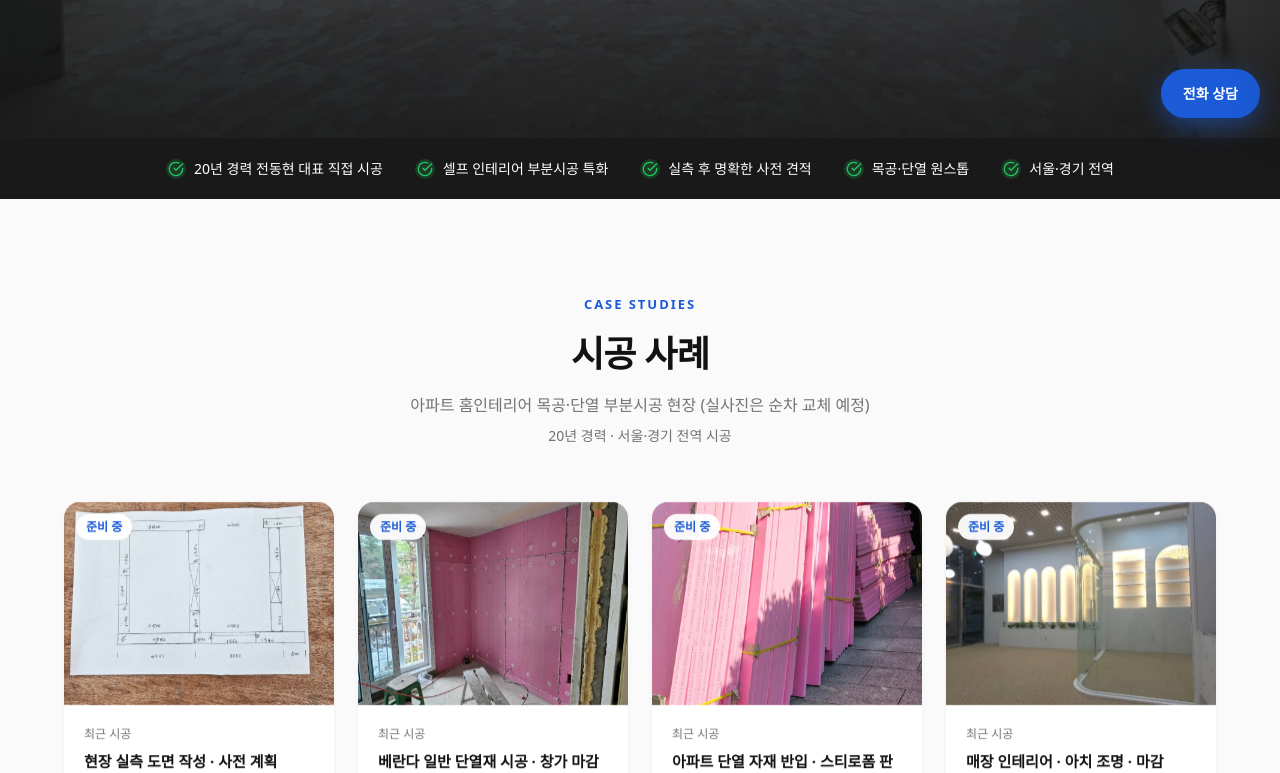
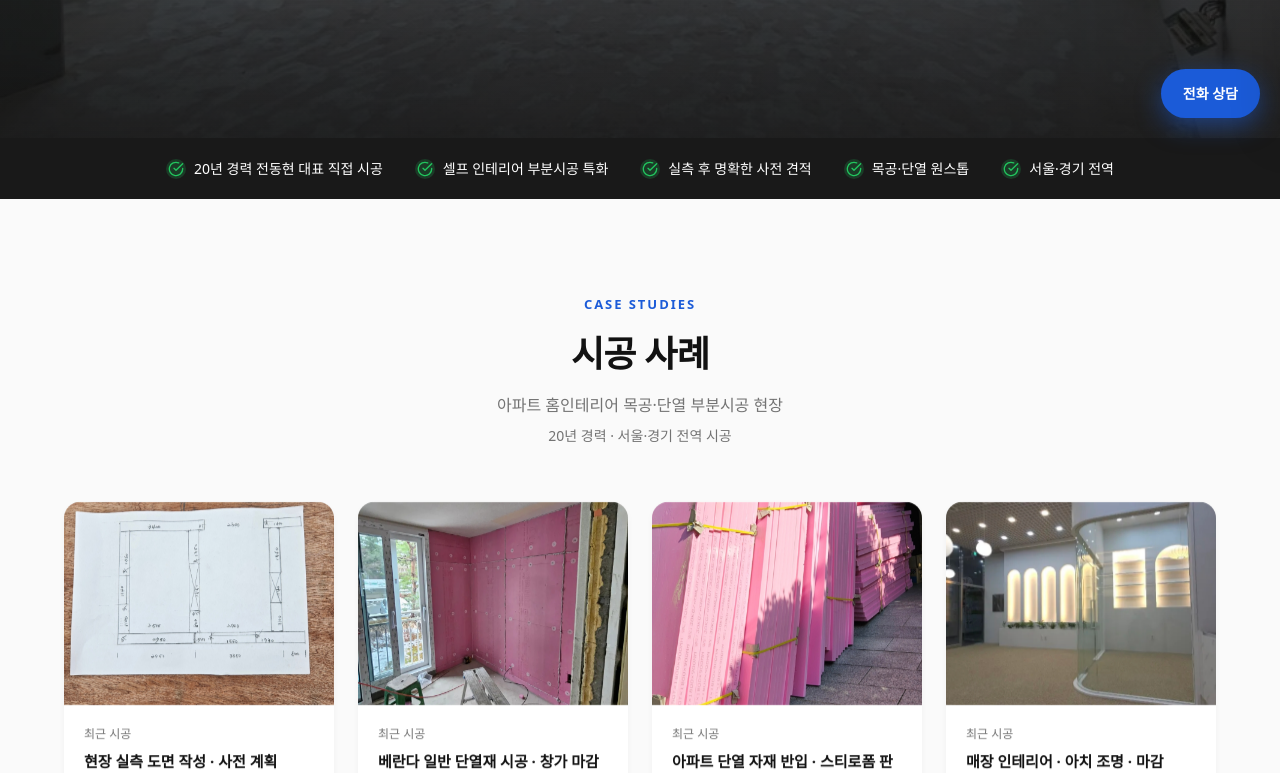
Before and after one commit to fiftycompanies/taeyoung-wood, a Next.js app: page / in a window 1280 px wide. Shown: the part 662-1435 px from the top of the page. Built offline with nearby package versions, Linux system fonts and the light colour scheme; no server answers; a web font is replaced by a local one.

Commit message:
fix(ui): 한글 줄바꿈·플레이스홀더 잔재 정리
- 히어로 제목/부제에 word-break: keep-all — 단어 중간 줄바꿈 방지
- 제거된 통계 블록의 미사용 CSS 삭제
- 실사진 반영 완료로 "준비 중" 배지·"순차 교체 예정" 문구 제거

```diff
--- a/src/app/globals.css
+++ b/src/app/globals.css
@@ -295,16 +295,13 @@ body.tmpl-gana-pro { min-height: 100vh; display: flex; flex-direction: column; }
 .gp-hero-badge { display: inline-flex; align-items: center; gap: 8px; padding: 8px 14px; background: rgba(255,255,255,0.12); border: 1px solid rgba(255,255,255,0.22); border-radius: 999px; font-size: 13px; font-weight: 600; color: #fff; backdrop-filter: blur(6px); margin-bottom: 20px; }
 .gp-hero-pulse { width: 8px; height: 8px; border-radius: 50%; background: #22c55e; box-shadow: 0 0 0 0 rgba(34,197,94,0.6); animation: gp-pulse 1.6s infinite; }
 @keyframes gp-pulse { 0% { box-shadow: 0 0 0 0 rgba(34,197,94,0.6); } 70% { box-shadow: 0 0 0 10px rgba(34,197,94,0); } 100% { box-shadow: 0 0 0 0 rgba(34,197,94,0); } }
-.gp-hero-h1 { font-size: clamp(38px, 6.8vw, 56px); font-weight: 800; line-height: 1.15; letter-spacing: -0.02em; color: #fff; margin: 0; }
-.gp-hero-sub { margin-top: 20px; font-size: 17px; line-height: 1.6; color: rgba(255,255,255,0.9); }
+.gp-hero-h1 { font-size: clamp(38px, 6.8vw, 56px); font-weight: 800; line-height: 1.15; letter-spacing: -0.02em; color: #fff; margin: 0; word-break: keep-all; }
+.gp-hero-sub { margin-top: 20px; font-size: 17px; line-height: 1.6; color: rgba(255,255,255,0.9); word-break: keep-all; }
 .gp-hero-badges { margin-top: 24px; display: flex; flex-wrap: wrap; gap: 8px; }
 .gp-hero-badge-item { padding: 8px 14px; background: rgba(255,255,255,0.1); border: 1px solid rgba(255,255,255,0.2); border-radius: 999px; font-size: 13px; font-weight: 600; color: #fff; }
 .gp-hero-ctas { margin-top: 32px; display: flex; flex-wrap: wrap; gap: 12px; }
 .gp-hero-cta-primary { display: inline-flex; align-items: center; gap: 8px; padding: 16px 28px; background: var(--site-theme-color); color: #fff; font-size: 17px; font-weight: 800; border-radius: 999px; text-decoration: none; box-shadow: 0 12px 40px -8px rgba(27,91,216,0.6); transition: transform .2s; }
 .gp-hero-cta-primary:hover { transform: translateY(-2px); }
-.gp-hero-stats { margin-top: 40px; display: flex; gap: 32px; flex-wrap: wrap; }
-.gp-hero-stat-num { font-size: 30px; font-weight: 800; color: #93bbff; letter-spacing: -0.02em; }
-.gp-hero-stat-label { font-size: 13px; color: rgba(255,255,255,0.7); margin-top: 4px; }
 
 /* Trust bar */
 .gp-trust { background: rgba(0,0,0,0.9); padding: 20px 0; }
--- a/src/components/home/HomeCases.tsx
+++ b/src/components/home/HomeCases.tsx
@@ -13,7 +13,7 @@ export function HomeCases() {
         <div className="gp-reveal gp-section-header">
           <p className="gp-label">CASE STUDIES</p>
           <h2 className="gp-h2">시공 사례</h2>
-          <p className="gp-sub">아파트 홈인테리어 목공·단열 부분시공 현장 (실사진은 순차 교체 예정)</p>
+          <p className="gp-sub">아파트 홈인테리어 목공·단열 부분시공 현장</p>
           <p style={{ marginTop: 8, fontSize: 14, color: "#737373" }}>20년 경력 · 서울·경기 전역 시공</p>
         </div>
         <div style={{ display: "grid", gridTemplateColumns: "repeat(auto-fill, minmax(260px, 1fr))", gap: 24 }}>
@@ -21,7 +21,6 @@ export function HomeCases() {
             <article key={c.title} className="gp-card reveal">
               <div style={{ position: "relative", aspectRatio: "4/3", background: "#eee" }}>
                 <img src={c.img} alt={c.title} loading="lazy" style={{ width: "100%", height: "100%", objectFit: "cover", display: "block" }} />
-                <span style={{ position: "absolute", top: 12, left: 12, padding: "4px 10px", background: "rgba(255,255,255,0.95)", color: "#1B5BD8", fontSize: 12, fontWeight: 700, borderRadius: 999 }}>준비 중</span>
               </div>
               <div style={{ padding: 20 }}>
                 <div style={{ fontSize: 12, color: "#737373", marginBottom: 8 }}>{c.date}</div>
```
